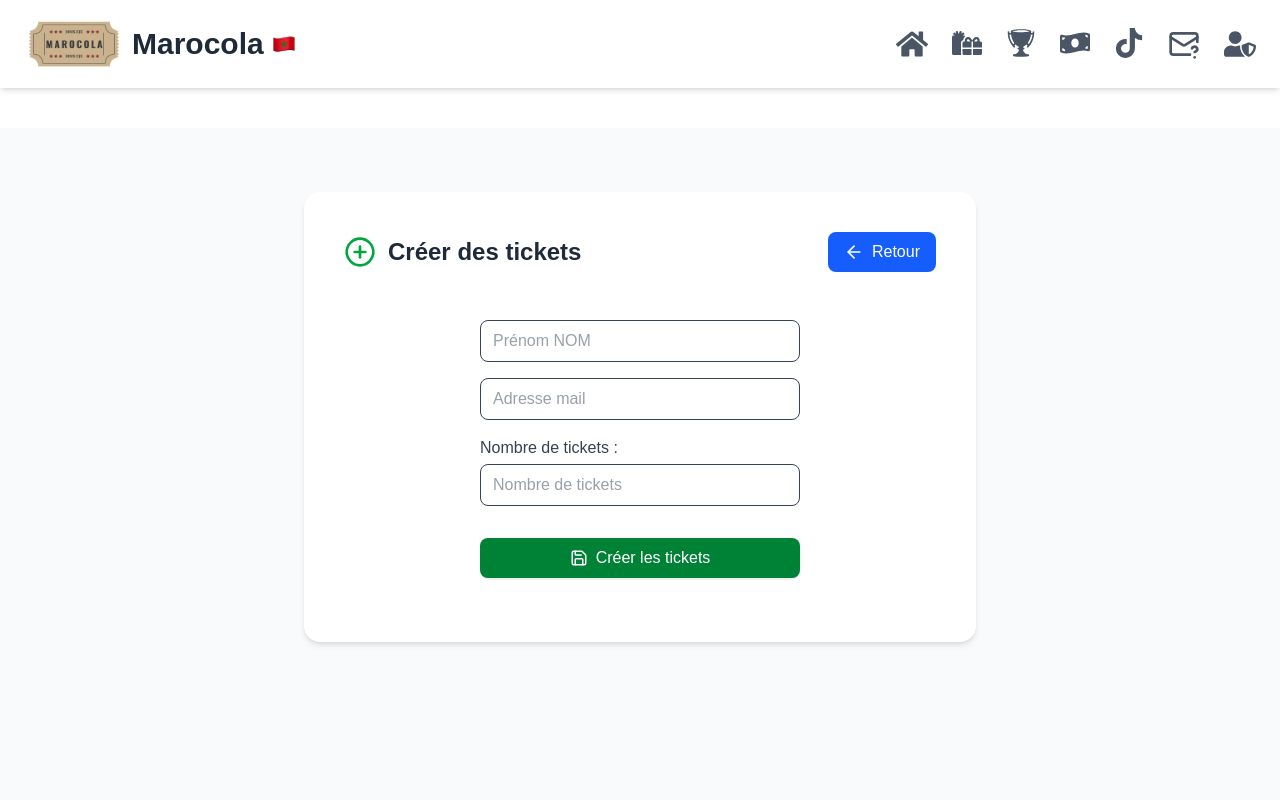
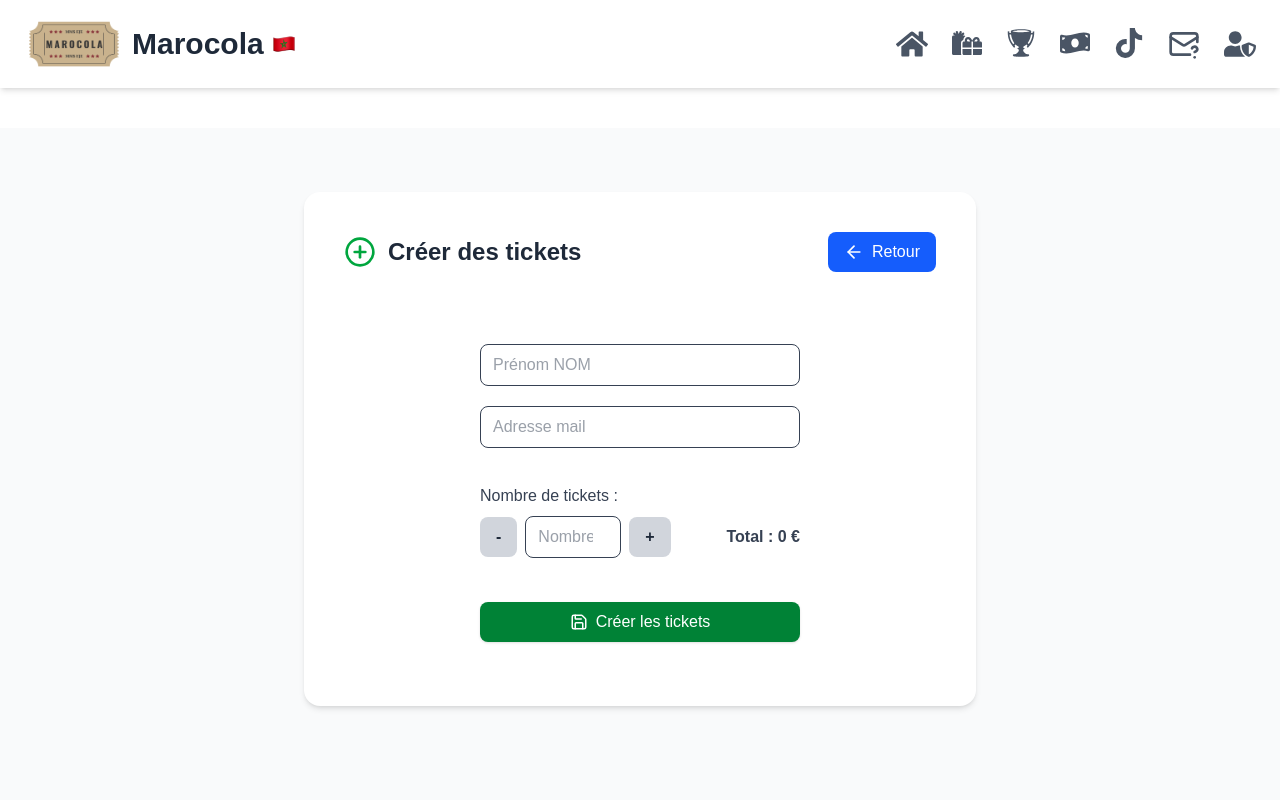
Before and after one commit to Hedi1312/Tombola, a Next.js app in the folder tombola-site/: page /admin/creer-ticket in a window 1280 px wide. Shown: the top 800 px of the page. Built offline with nearby package versions, Linux system fonts and the light colour scheme; sample sign-in values are in the browser's storage.

Commit message:
Ajout boutons + et - pour le choix du nombre

```diff
--- a/tombola-site/app/admin/creer-ticket/page.tsx
+++ b/tombola-site/app/admin/creer-ticket/page.tsx
@@ -50,7 +50,7 @@ export default function AddTicketForm() {
             <div className="w-full max-w-lg md:max-w-2xl bg-white rounded-2xl p-6 md:p-10 shadow-md flex flex-col gap-6 mb-12">
 
                 {/* Header */}
-                <div className="flex flex-col md:flex-row md:items-center md:justify-between gap-4 mb-6 w-full">
+                <div className="flex flex-col md:flex-row md:items-center md:justify-between gap-4 mb-12 w-full">
                     <div className="flex items-center space-x-3">
                         <CirclePlus className="h-8 w-8 text-green-600" />
                         <h1 className="text-2xl font-bold text-gray-800">
@@ -82,7 +82,7 @@ export default function AddTicketForm() {
                 {/* Form */}
                 <form
                     onSubmit={handleSubmit}
-                    className="flex flex-col gap-4 items-center text-gray-700"
+                    className="flex flex-col gap-5 items-center text-gray-700"
                 >
                     <input
                         type="text"
@@ -102,13 +102,28 @@ export default function AddTicketForm() {
                         className="border rounded-lg px-3 py-2 w-full max-w-xs"
                     />
 
-                    <div className="flex flex-col w-full max-w-xs">
-                        <label
-                            htmlFor="quantity"
-                            className="text-base font-medium text-gray-700 mb-1"
-                        >
+                    <div className="flex flex-col w-full max-w-xs mt-4">
+                        <label htmlFor="quantity" className="text-base font-medium text-gray-700 mb-2">
                             Nombre de tickets :
                         </label>
+
+                        <div className="flex items-center justify-between mb-2">
+                            {/* Section gauche : boutons et input */}
+                            <div className="flex items-center gap-2">
+                                {/* Bouton - */}
+                                <button
+                                    type="button"
+                                    onClick={() => {
+                                        let val = parseInt(quantity || "0", 10);
+                                        if (val > 1) val--;
+                                        setQuantity(val.toString());
+                                    }}
+                                    className="px-4 py-2 bg-gray-300 text-gray-800 rounded-lg font-bold cursor-pointer"
+                                >
+                                    -
+                                </button>
+
+                                {/* Champ de saisie */}
                                 <input
                                     id="quantity"
                                     type="number"
@@ -116,7 +131,7 @@ export default function AddTicketForm() {
                                     pattern="[0-9]*"
                                     placeholder="Nombre de tickets"
                                     value={quantity}
-                            onChange={(e) => setQuantity(e.target.value)} // juste setter la valeur brute
+                                    onChange={(e) => setQuantity(e.target.value)}
                                     onBlur={() => {
                                         let val = parseInt(quantity);
                                         if (isNaN(val) || val < 1) val = 1;
@@ -126,9 +141,32 @@ export default function AddTicketForm() {
                                     min={1}
                                     max={100}
                                     required
-                            className="border rounded-lg px-3 py-2 w-full"
+                                    className="border rounded-lg px-3 py-2 w-24 text-center"
                                 />
+
+                                {/* Bouton + */}
+                                <button
+                                    type="button"
+                                    onClick={() => {
+                                        let val = parseInt(quantity || "0", 10);
+                                        if (val < 100) val++;
+                                        setQuantity(val.toString());
+                                    }}
+                                    className="px-4 py-2 bg-gray-300 text-gray-800 rounded-lg font-bold cursor-pointer"
+                                >
+                                    +
+                                </button>
                             </div>
+
+                            {/* Total à droite */}
+                            <p className="text-gray-700 font-bold">
+                                Total : {(parseInt(quantity || "0") * 2).toString()} €
+                            </p>
+                        </div>
+                    </div>
+
+
+
 
                     <button
                         type="submit"
--- a/tombola-site/app/contact/page.tsx
+++ b/tombola-site/app/contact/page.tsx
@@ -84,14 +84,14 @@ export default function Contact() {
                     {/* Champ fichier custom */}
                     {/* Champ fichier custom */}
                     <div className="flex flex-col gap-2">
-                        <label className="text-gray-700 font-medium">Pièce jointe (optionnel)</label>
+                        <label className="text-gray-700 font-medium">📎 Pièce jointe (optionnel)</label>
 
                         <button
                             type="button"
                             onClick={() => document.getElementById("fileInput")?.click()}
                             className="bg-gray-300 hover:bg-gray-400 text-gray-700 font-medium py-2 px-4 rounded-lg cursor-pointer"
                         >
-                            📎 Joindre un fichier (PDF, Image, etc...)
+                            Joindre un fichier (PDF, Image, etc...)
                         </button>
 
                         {/* Input caché */}
--- a/tombola-site/lib/generateTicketImage.ts
+++ b/tombola-site/lib/generateTicketImage.ts
@@ -27,7 +27,7 @@ export async function generateTicketImage(ticketNumber: string): Promise<Buffer>
 
 
     // Position verticale (un peu au-dessus du bas)
-    const marginBottom = baseImage.height * 0.253;
+    const marginBottom = baseImage.height * 0.252;
     const y = baseImage.height - marginBottom;
 
     // Dessiner le numéro centré
```
Also changed, not shown: tombola-site/app/admin/choix-gagnant/page.tsx (+41 -33 lines). Lines whose indentation alone changed are shown as unchanged.
